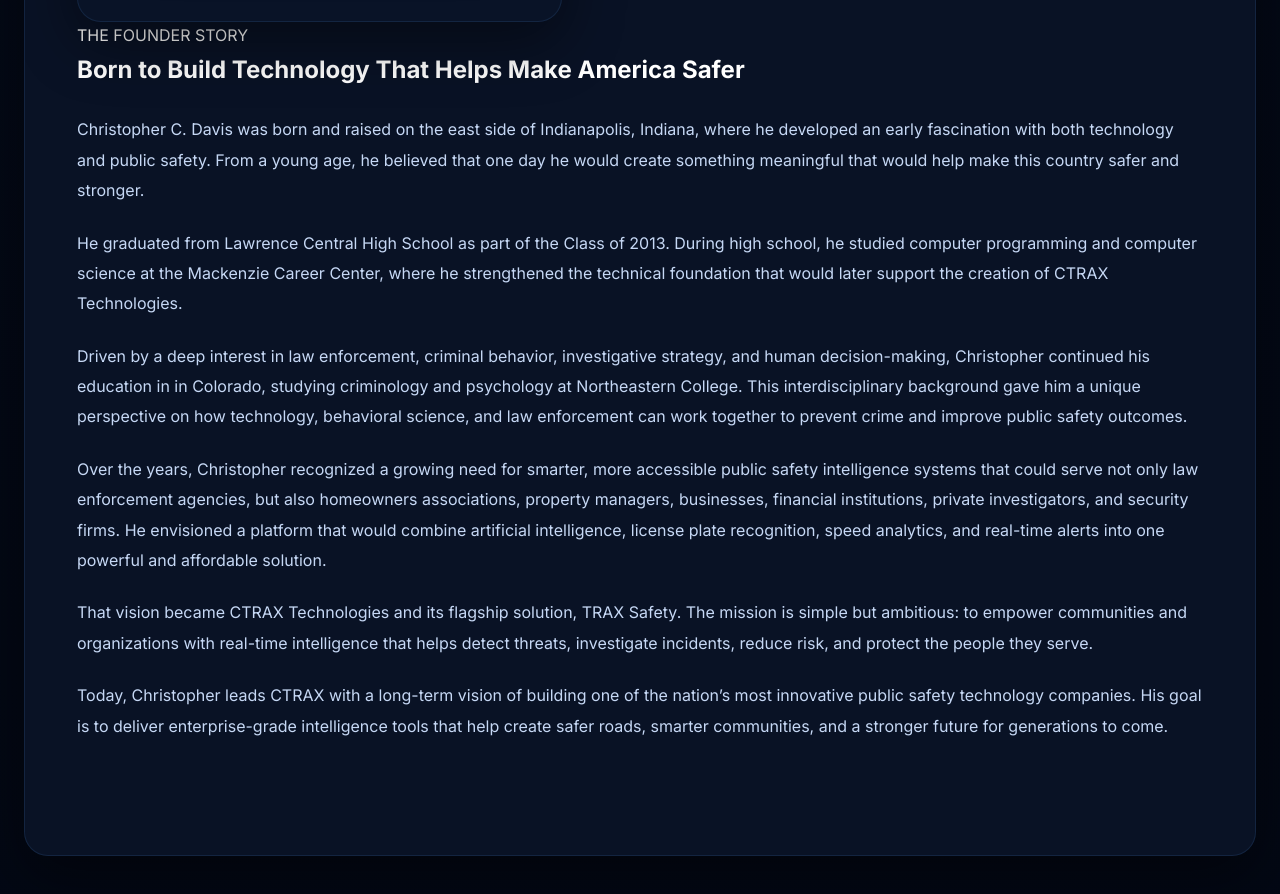
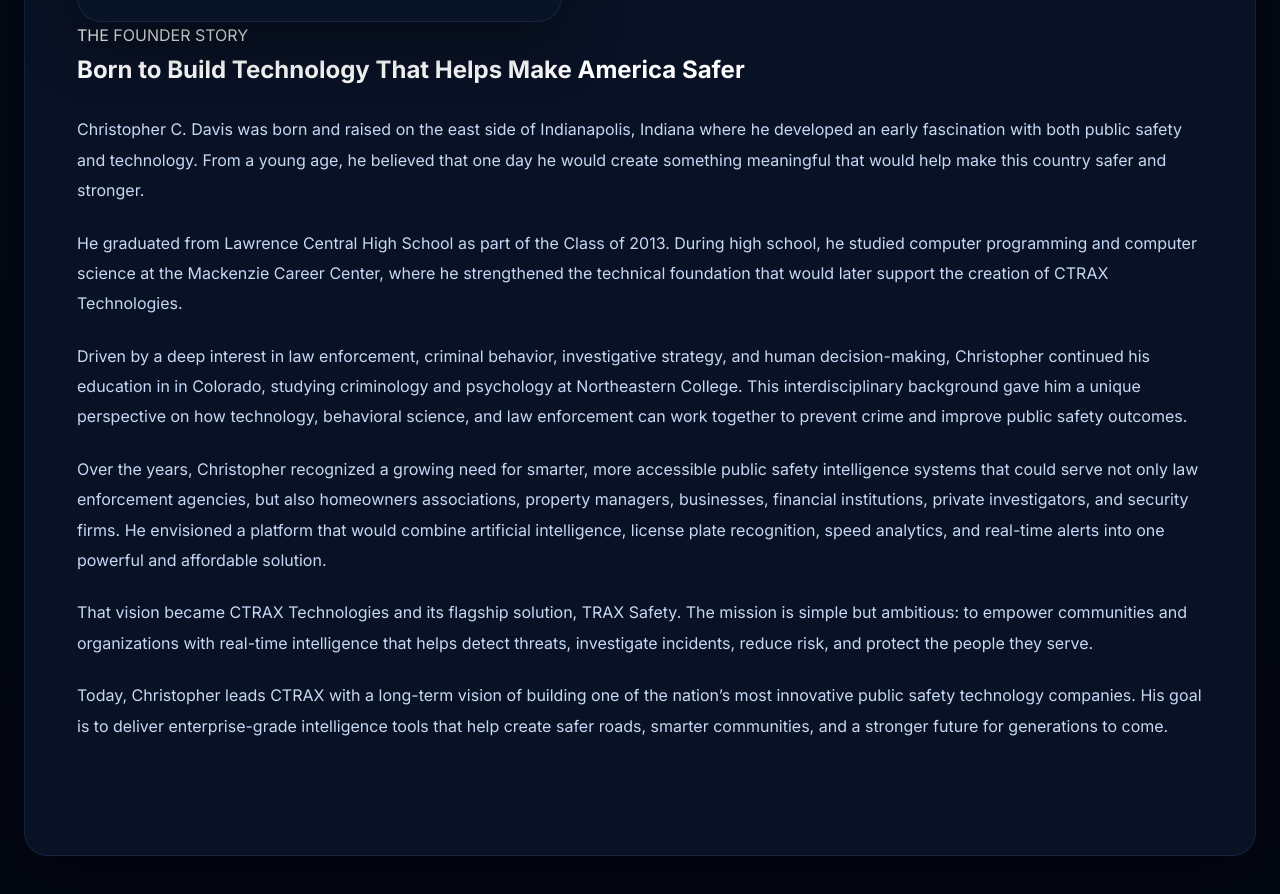
Before and after one commit to ctraxsafety/ctraxsafety, a website: page about.html in a window 1280 px wide. Shown: the part 3969-4863 px from the top of the page. Drawn offline with Linux system fonts and the light colour scheme.

Commit message:
Add files via upload

```diff
--- a/about.html
+++ b/about.html
@@ -532,8 +532,8 @@ footer {
 
         <p style="color: var(--text-secondary); margin-bottom: 22px; line-height: 1.9;">
           Christopher C. Davis was born and raised on the east side of
-          Indianapolis, Indiana, where he developed an
-          early fascination with both technology and public safety. From a young age,
+          Indianapolis, Indiana where he developed an
+          early fascination with both public safety and technology. From a young age,
           he believed that one day he would create something meaningful that would
           help make this country safer and stronger.
         </p>
```
